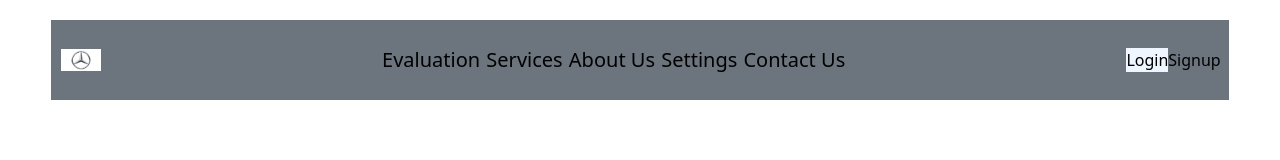
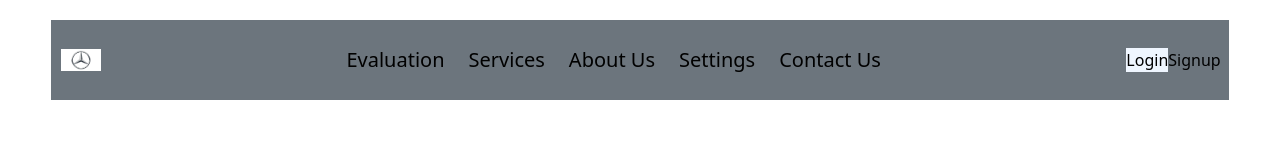
Before and after one commit to kamaubryan/Car-Evaluation, a React (Vite) app: page / in a window 1280 px wide. Shown: the top 160 px of the page. Built offline with nearby package versions, Linux system fonts and the light colour scheme.

Commit message:
added a responsive effect

```diff
--- a/package.json
+++ b/package.json
@@ -15,6 +15,7 @@
     "lucide-react": "^0.460.0",
     "react": "^18.3.1",
     "react-dom": "^18.3.1",
+    "react-icons": "^5.4.0",
     "react-router-dom": "^7.1.1"
   },
   "devDependencies": {
--- a/src/Components/Navbar/Navbar.jsx
+++ b/src/Components/Navbar/Navbar.jsx
@@ -1,31 +1,45 @@
-import React from "react";
+import React, { useState } from "react";
 import { Link } from "react-router-dom";
 import logo from "/assets/merc.jpg";
-import "./Navbar.css"
-import Home from "../../Pages/LandingPage/LandingPage"
-// import LandingPage from "../../Pages/LandingPage/LandingPage";
+import "./Navbar.css";
+import { GiHamburgerMenu } from "react-icons/gi"; // Import hamburger icon
 
 function Navbar() {
+  const [isMenuOpen, setIsMenuOpen] = useState(false);
+
+  const toggleMenu = () => {
+    setIsMenuOpen(!isMenuOpen);
+  };
+
   return (
-    <>
-      <nav
-        className="Navbar w-[95%] bg-white mx-auto flex items-center justify-between
-      "
-      >
+    <nav className="Navbar w-[95%] bg-white mx-auto flex items-center justify-between p-4">
       <div className="logo">
         <Link to="/home">
-            <img src={logo} alt="" width="40px" height="60px"  />
+          <img src={logo} alt="logo" width="40px" height="60px" />
         </Link>
       </div>
-        <div className="navmenu flex items-center justify-between w-[40%]">
-          <p className="">
+
+      {/* Hamburger Icon for Small Devices */}
+      <div className="md:hidden flex items-center">
+        <button onClick={toggleMenu} className="text-2xl">
+          <GiHamburgerMenu />
+        </button>
+      </div>
+
+      {/* Navigation Menu */}
+      <div
+        className={`navmenu flex items-center justify-between w-[40%] md:w-auto md:flex-row ${
+          isMenuOpen ? "flex-col" : "hidden"
+        } md:flex md:space-x-6`}
+      >
+        <p>
           <Link to="/evaluation">Evaluation</Link>
         </p>
         <p>
           <Link to="/services">Services</Link>
         </p>
         <p>
-            <Link to="/about">About Us </Link>
+          <Link to="/about">About Us</Link>
         </p>
         <p>
           <Link to="/settings">Settings</Link>
@@ -34,16 +48,17 @@ function Navbar() {
           <Link to="/contact">Contact Us</Link>
         </p>
       </div>
+
+      {/* Authentication Buttons */}
       <div className="authentication w-[8%] flex items-center justify-between">
-          <button className="bg-blue-50 ">
+        <button className="bg-blue-50">
           <Link to="/login">Login</Link>
         </button>
         <button>
-            <Link to="/signUp"> Signup</Link>
+          <Link to="/signUp">Signup</Link>
         </button>
       </div>
     </nav>
-    </>
   );
 }
 
```
Also changed, not shown: 1 other file (tests, documents, lock files or other folders). Lines whose indentation alone changed are shown as unchanged.
